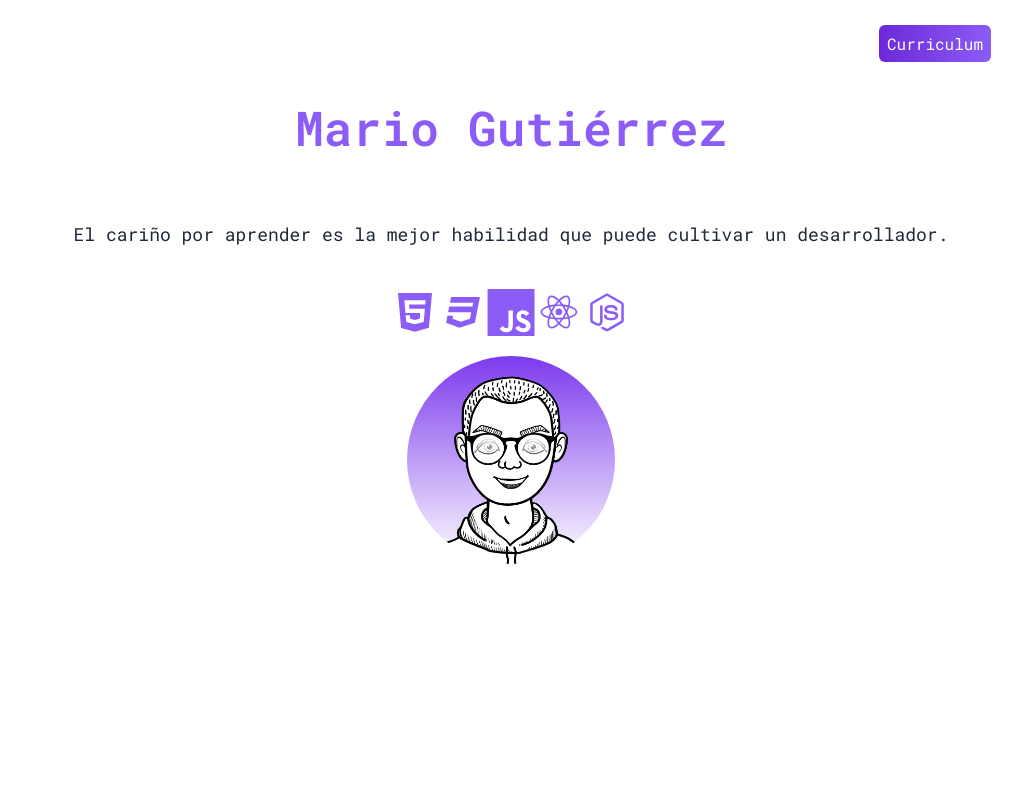
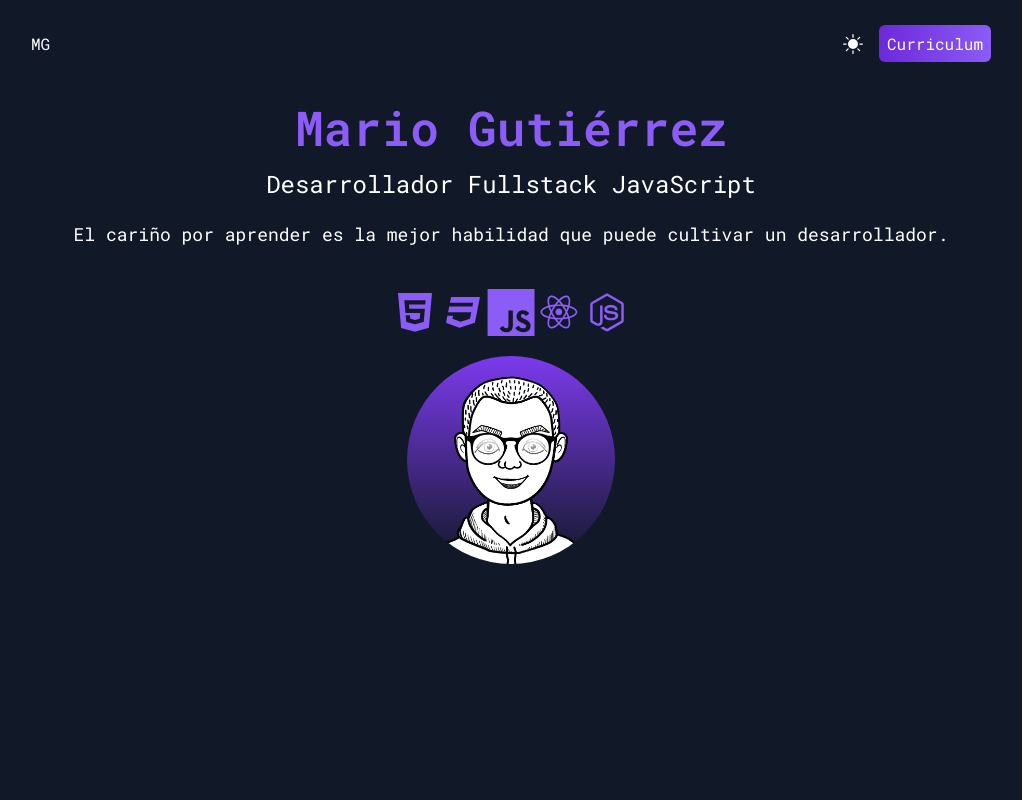
Before and after one commit to MarioGuTe/portafolio-next13, a Next.js app: page / in a window 1280 px wide. Both pictures are taken after a click on the icon 981 px from the left and 44 px from the top of the page. Shown: the top 800 px of the page, without its empty margins (129-1151 px from the left). Built offline with nearby package versions, Linux system fonts and the light colour scheme.

Commit message:
update darkmode to final logic

```diff
--- a/app/layout.js
+++ b/app/layout.js
@@ -1,6 +1,5 @@
 import "./globals.css";
 import { Roboto_Mono } from "next/font/google";
-import Providers from "./providers";
 
 const poppins = Roboto_Mono({
   weight: ["100", "200", "300", "400", "500", "600", "700"],
@@ -15,9 +14,7 @@ export const metadata = {
 export default function RootLayout({ children }) {
   return (
     <html lang="en" suppressHydrationWarning>
-      <body className={poppins.className}>
-        <Providers>{children}</Providers>
-      </body>
+      <body className={poppins.className}>{children}</body>
     </html>
   );
 }
--- a/app/page.js
+++ b/app/page.js
@@ -1,42 +1,29 @@
 "use client";
-import { useState, useEffect } from "react";
+import { useState } from "react";
 import { BsFillMoonStarsFill, BsFillSunFill } from "react-icons/bs";
-import { useTheme } from "next-themes";
 import Landing from "./components/Landing";
 import Cards from "./components/Cards";
 import Portafolio from "./components/Portafolio";
 
 export default function Home() {
-  const [mounted, setMounted] = useState(false);
-  const { theme, setTheme, systemTheme } = useTheme();
-
-  // useEffect only runs on the client, so now we can safely show the UI
-  useEffect(() => {
-    setMounted(true);
-  }, []);
-
-  if (!mounted) {
-    return null;
-  }
-
-  const currentTheme = theme === "system" ? systemTheme : theme;
+  const [darkMode, setDarkMode] = useState(false);
 
   return (
-    <div className=" bg-white dark:bg-gray-900">
-      <main className=" bg-white dark:bg-black">
+    <div className={darkMode ? "dark" : ""}>
+      <main className=" bg-white dark:bg-gray-900">
         <nav className=" py-8 flex justify-between px-6 md:px-20 md:pb-0 lg:px-40">
           <h1 className=" text-base dark:text-white">MG</h1>
           <ul className=" flex items-center">
             <li>
-              {currentTheme === "dark" ? (
+              {darkMode === "dark" ? (
                 <BsFillSunFill
                   className=" cursor-pointer text-xl text-white"
-                  onClick={() => setTheme("light")}
+                  onClick={() => setDarkMode("")}
                 />
               ) : (
                 <BsFillMoonStarsFill
                   className=" cursor-pointer text-xl text-black"
-                  onClick={() => setTheme("dark")}
+                  onClick={() => setDarkMode("dark")}
                 />
               )}
             </li>
--- a/app/providers.jsx
+++ /dev/null
@@ -1,8 +0,0 @@
-"use client";
-import { ThemeProvider } from "next-themes";
-
-const Providers = ({ children }) => {
-  return <ThemeProvider>{children}</ThemeProvider>;
-};
-
-export default Providers;
```
